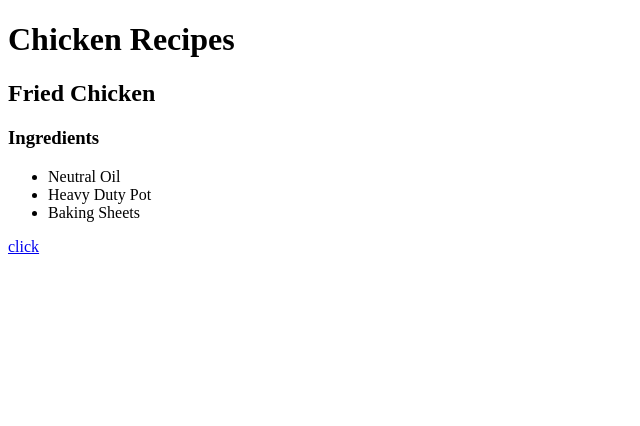
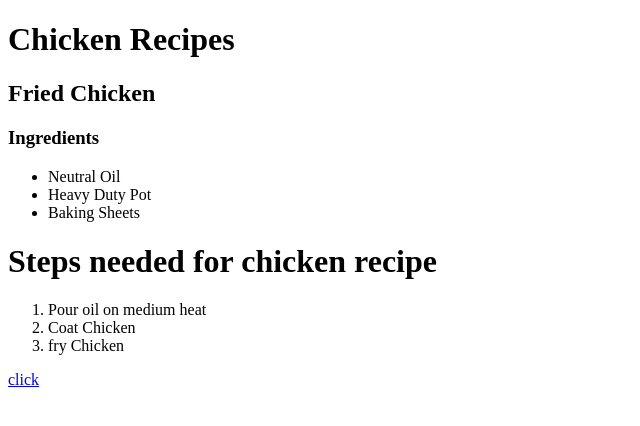
Before and after one commit to Charity23rd/odin-recipes, a plain HTML site: page index.html in a window 1280 px wide. Shown: the whole page, without its empty margins (0-640 px from the left). Drawn offline with Linux system fonts and the light colour scheme.

Commit message:
Add an ordered list of steps needed for fried chicken

```diff
--- a/index.html
+++ b/index.html
@@ -14,6 +14,12 @@
       <li>Heavy Duty Pot</li>
       <li>Baking Sheets</li>
     </ul>
+    <h1>Steps needed for chicken recipe</h1>
+    <ol>
+      <li>Pour oil on medium heat</li>
+      <li>Coat Chicken</li>
+      <li>fry Chicken</li>
+    </ol>
 
 
     <a href="http://www.chickenrecipe.com">click</a>
```
